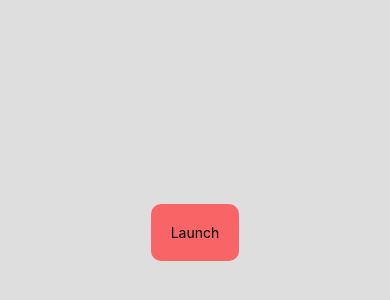
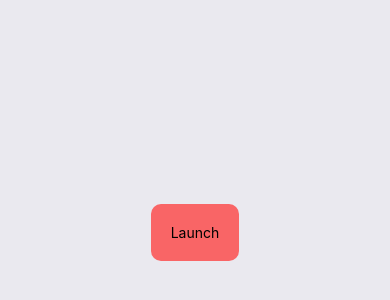
Before and after one commit to ayu-ayushisood/food-app, a React Native app: screen / in a window 390 px wide. Shown: the part 190-490 px from the top of the page. Built offline with nearby package versions, Linux system fonts and the light colour scheme.

Commit message:
styling fixes

```diff
--- a/common/styles.js
+++ b/common/styles.js
@@ -1,8 +1,14 @@
 import { StyleSheet } from 'react-native'
 module.exports = StyleSheet.create({
 
+    mainContainer: {
+        flex: 1,
+        alignItems: 'center',
+        justifyContent: 'center',
+        backgroundColor: '#EAE9EF'
+    },
     modalView: {
-        backgroundColor: "#dedede",
+        backgroundColor: "#EAE9EF",
         padding: 25,
         marginBottom: 20
     },
@@ -21,10 +27,18 @@ module.exports = StyleSheet.create({
         textAlign: "center"
     },
     categoryContainer: {
-        padding: 15,
+        padding: 10,
         backgroundColor: 'white',
         borderRadius: 8,
-        marginTop: 15
+        marginTop: 15,
+        shadowColor: "#000",
+        shadowOffset: {
+            width: 0,
+            height: 1,
+        },
+        shadowOpacity: 0.20,
+        shadowRadius: 1.41,
+        elevation: 2,
     },
     categoryImage: {
         width: 50,
@@ -53,6 +67,12 @@ module.exports = StyleSheet.create({
         padding:15,
         borderBottomWidth: 1,
         borderBottomColor: '#dedede'
+    },
+    searchInput: {
+        height: 50,
+        borderRadius: 10,
+        padding: 15,
+        backgroundColor: '#E8EFF5'
     }
 
 });
--- a/src/App.js
+++ b/src/App.js
@@ -31,7 +31,7 @@ class App extends React.Component {
 
   	render() {
     	return (
-      		<View style={{flex: 1, alignItems: 'center', justifyContent: 'center', backgroundColor: '#dedede'}}>
+      		<View style={styles.mainContainer}>
 				<TouchableHighlight
 				style={styles.openButton}
 				onPress={() => {
```
